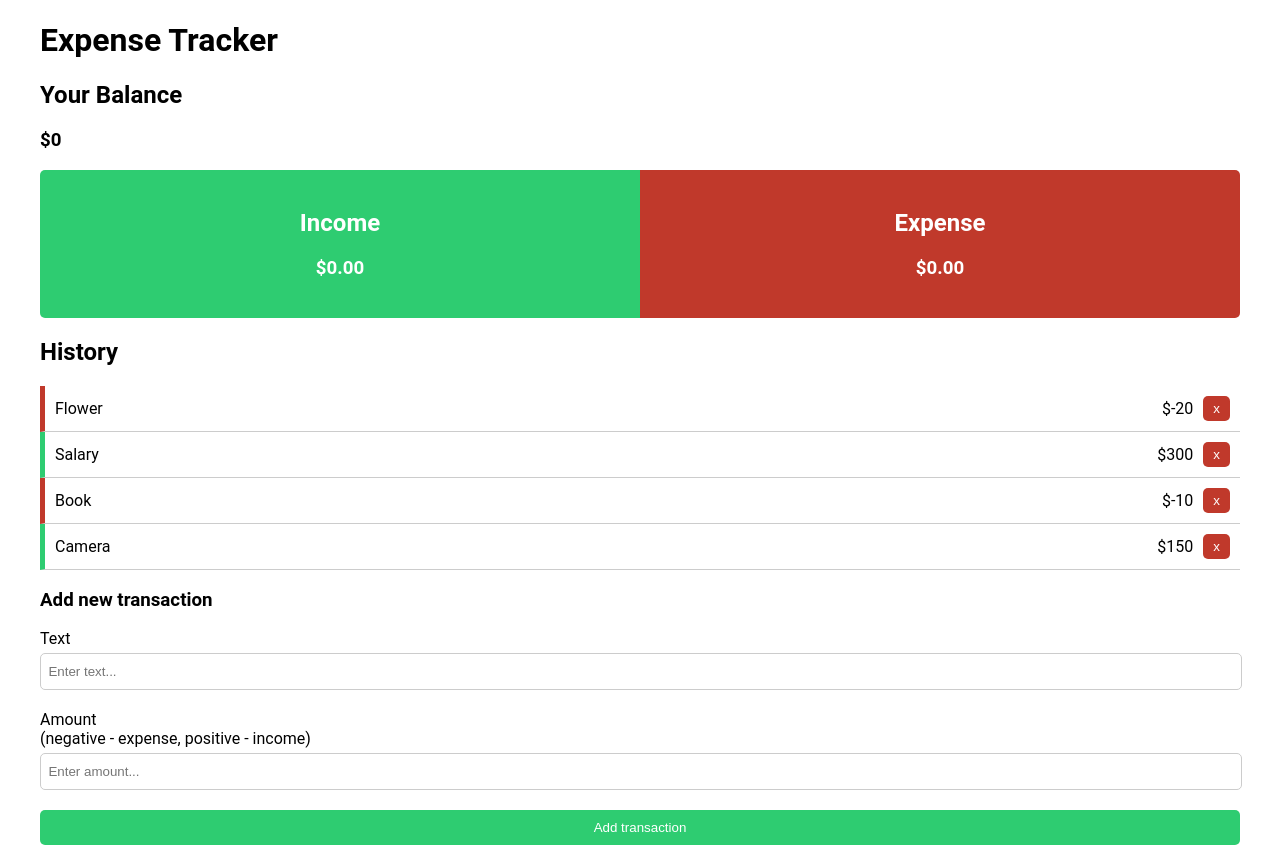
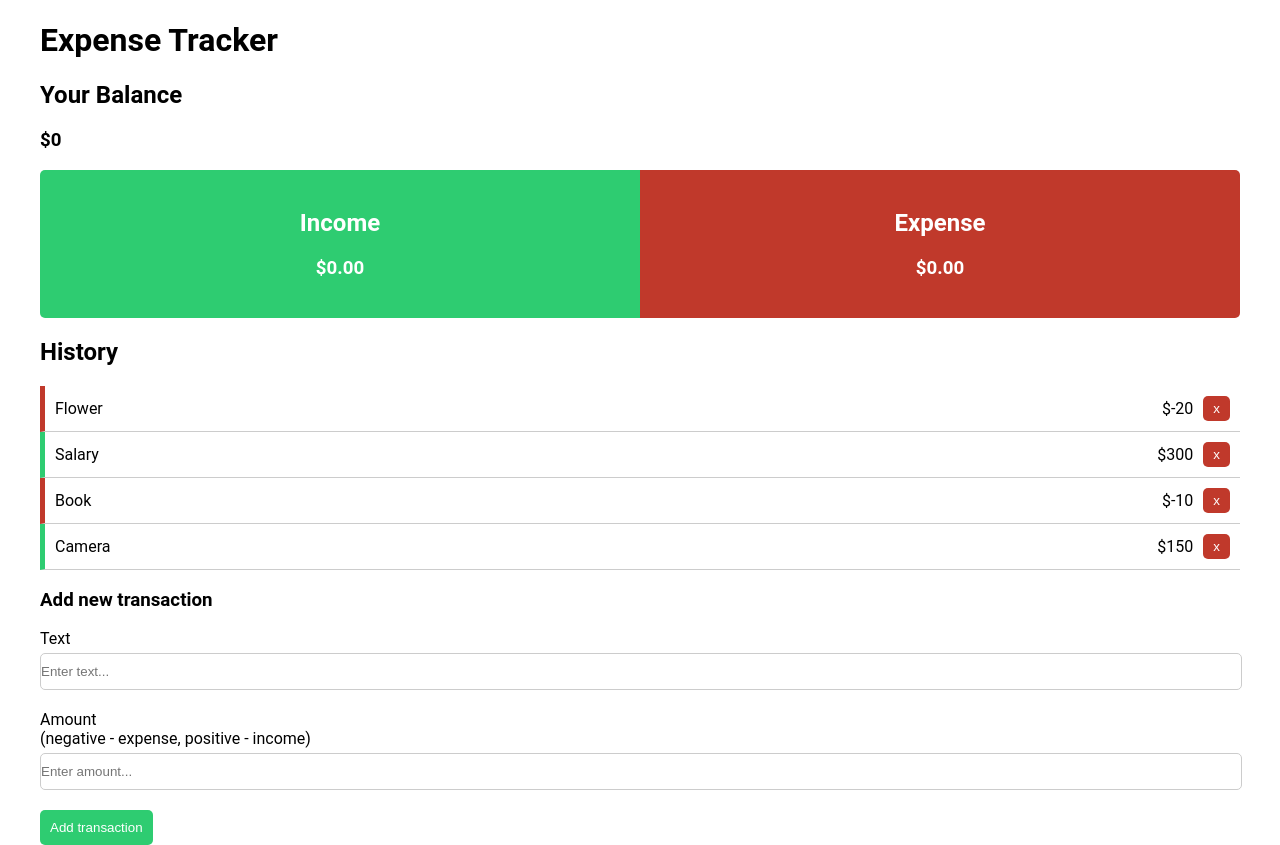
Before and after one commit to nazimbo/expense-tracker-vue, a Vue app: page / in a window 1280 px wide. Built offline with nearby package versions, Linux system fonts and the light colour scheme.

Commit message:
Update CSS padding and input placeholders

```diff
--- a/src/assets/main.css
+++ b/src/assets/main.css
@@ -3,6 +3,6 @@
 body {
   max-width: 1200px;
   margin: 0 auto;
-  padding: 0 20px;
+  padding: 0 10px;
   font-family: "Roboto", sans-serif;
 }
--- a/src/components/AddTransaction.vue
+++ b/src/components/AddTransaction.vue
@@ -6,14 +6,14 @@
     <form>
       <div class="form-control">
         <label for="text">Text</label>
-        <input type="text" id="text" placeholder="  Enter text..." />
+        <input type="text" id="text" placeholder="Enter text..." />
       </div>
       <div class="form-control">
         <label for="amount"
           >Amount <br />
           (negative - expense, positive - income)</label
         >
-        <input type="number" id="amount" placeholder="  Enter amount..." />
+        <input type="number" id="amount" placeholder="Enter amount..." />
       </div>
       <button class="btn">Add transaction</button>
     </form>
@@ -39,7 +39,6 @@
 
 .btn {
   display: block;
-  width: 100%;
   padding: 10px;
   border: none;
   border-radius: 5px;
```
Also changed, not shown: src/components/History.vue (+0 -8 lines).
